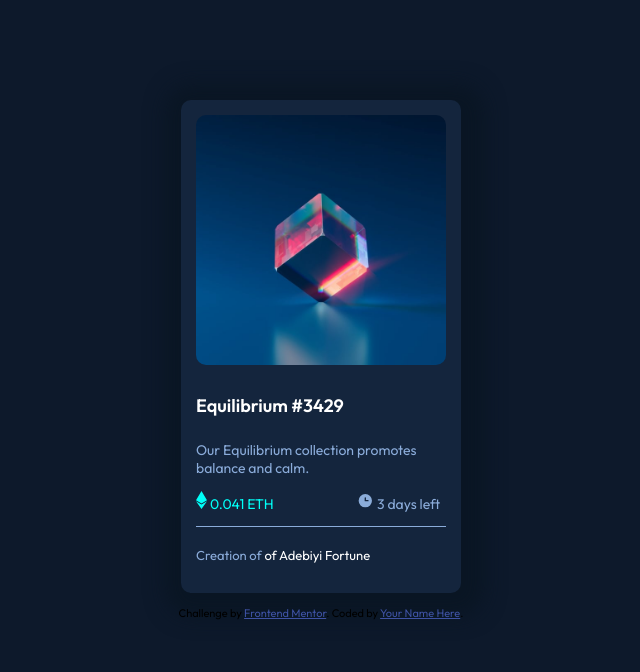
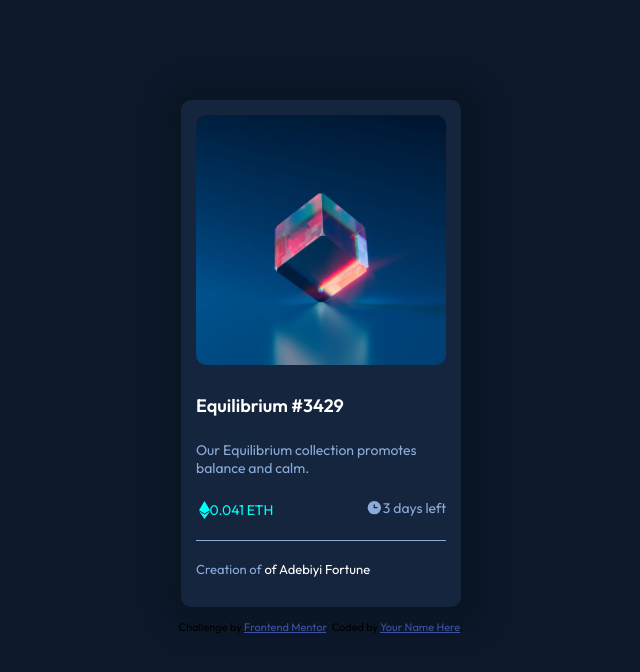
Before and after one commit to devKeed/nft-card, a plain HTML site: page index.html in a window 1280 px wide. Shown: the whole page, without its empty margins (319-959 px from the left). Drawn offline with Linux system fonts and the light colour scheme; files whose address does not match are found by name.

Commit message:
Update index.html

```diff
--- a/index.html
+++ b/index.html
@@ -46,16 +46,26 @@
 
     #amount{
       color: hsl(178, 100%, 50%);
-      display: inline;
       font-size: 14px;
+      display: flex;
+      align-items: center;
+      justify-content: center;
+      max-width: 100px;
+      position: relative;
+      right: 10px;
+      top: 10px;
     }
 
     #time-left{
       color: hsl(215, 51%, 70%);
-      display: inline;
       font-size: 14px;
       position: relative;
-      left: 80px;
+      left: 160px;
+      display: flex;
+      align-items: center;
+      justify-content: center;
+      max-width: 100px;
+      bottom: 10px;
     }
 
     span{
@@ -96,17 +106,22 @@
           </h4>
 
           <p id="description">Our Equilibrium collection promotes balance and calm.</p>
-          <p id="amount">
+
+          <div id="amount">
             <svg width="11" height="18" xmlns="http://www.w3.org/2000/svg">
               <path d="M11 10.216 5.5 18 0 10.216l5.5 3.263 5.5-3.262ZM5.5 0l5.496 9.169L5.5 12.43 0 9.17 5.5 0Z" fill="#00FFF8"/>
             </svg>
-            0.041 ETH</p>
+             0.041 ETH
+          </div>
 
-          <p id="time-left">
+          <div id="time-left">
             <svg width="17" height="17" xmlns="http://www.w3.org/2000/svg">
               <path d="M8.305 2.007a6.667 6.667 0 1 0 0 13.334 6.667 6.667 0 0 0 0-13.334Zm2.667 7.334H8.305a.667.667 0 0 1-.667-.667V6.007a.667.667 0 0 1 1.334 0v2h2a.667.667 0 0 1 0 1.334Z" fill="#8BACD9"/>
             </svg>
-            3 days left</p>
+            3 days left
+          </div>
+
+
           <p id="creator">
 
             <span>Creation of</span> of Adebiyi Fortune</p>
```
